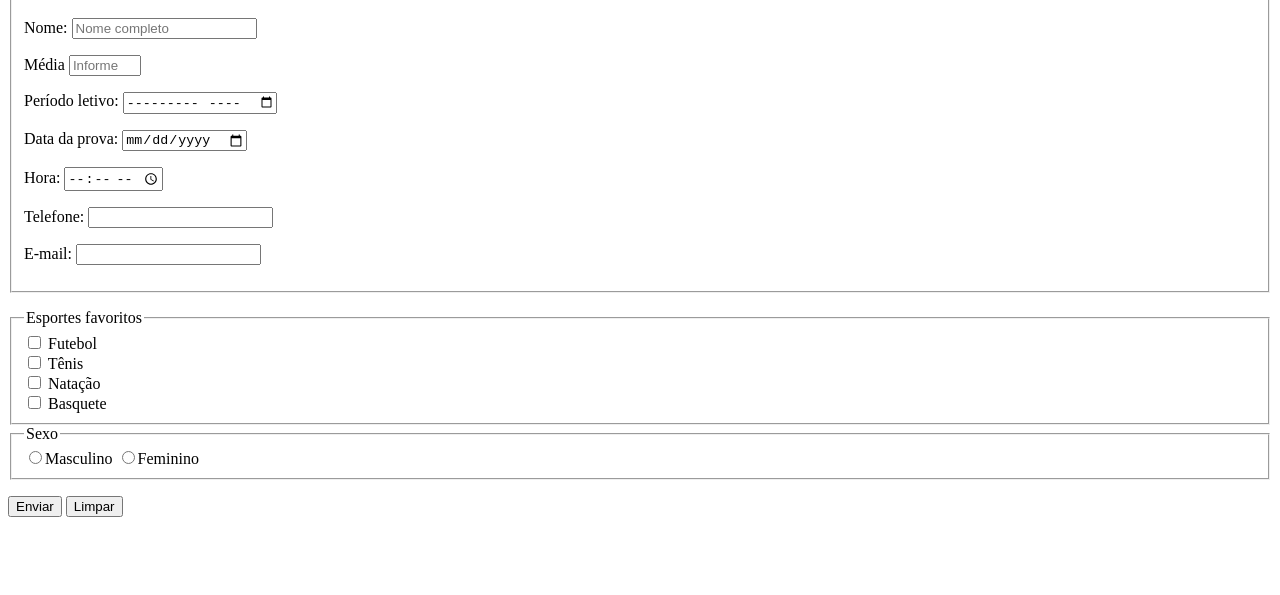
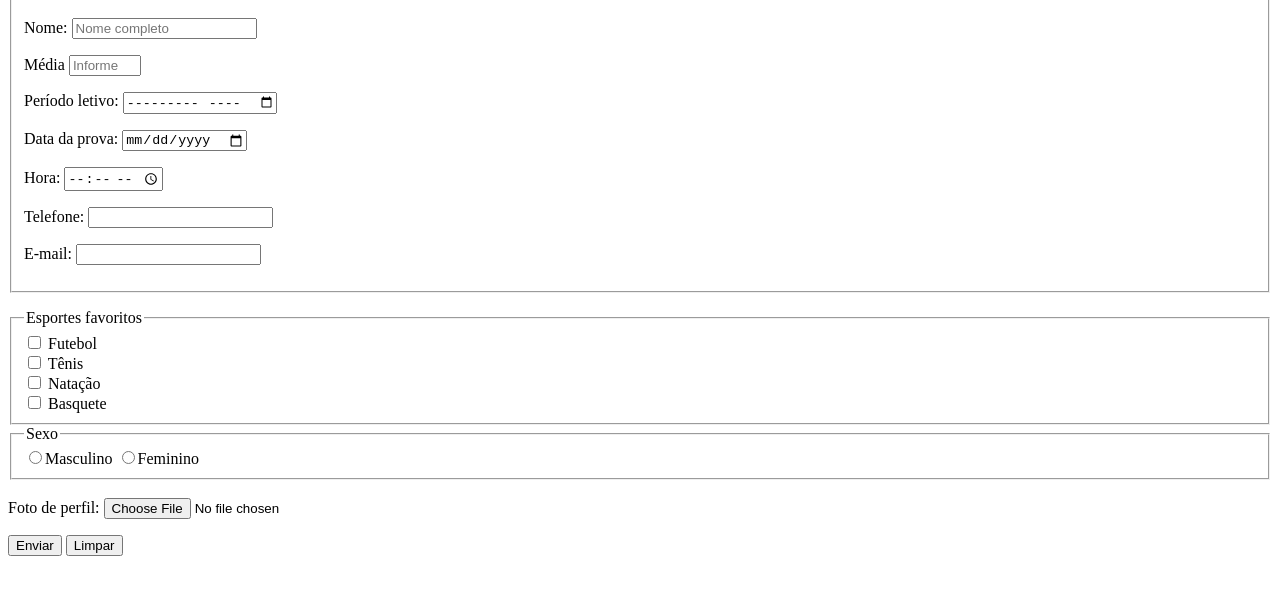
Before and after one commit to JoaoSilvaJS/html-css, a plain HTML site: page execicios/ex025/form003.html in a window 1280 px wide. Shown: the part 101-696 px from the top of the page. Drawn offline with Linux system fonts and the light colour scheme.

Commit message:
Update form003.html

```diff
--- a/execicios/ex025/form003.html
+++ b/execicios/ex025/form003.html
@@ -55,6 +55,9 @@
             <input type="radio" name="sexo" id="isxmas" value="M"><label for="isxmas">Masculino</label>
             <input type="radio" name="sexo" id="isxfem" value="F"><label for="isxfem">Feminino</label>
         </fieldset>
+        <br>
+        <label for="ifoto">Foto de perfil: </label>
+        <input type="file" name="foto" id="ifoto" value="jpg">
             <p>
                 <input type="submit" value="Enviar">
                 <input type="reset" value="Limpar">
```
